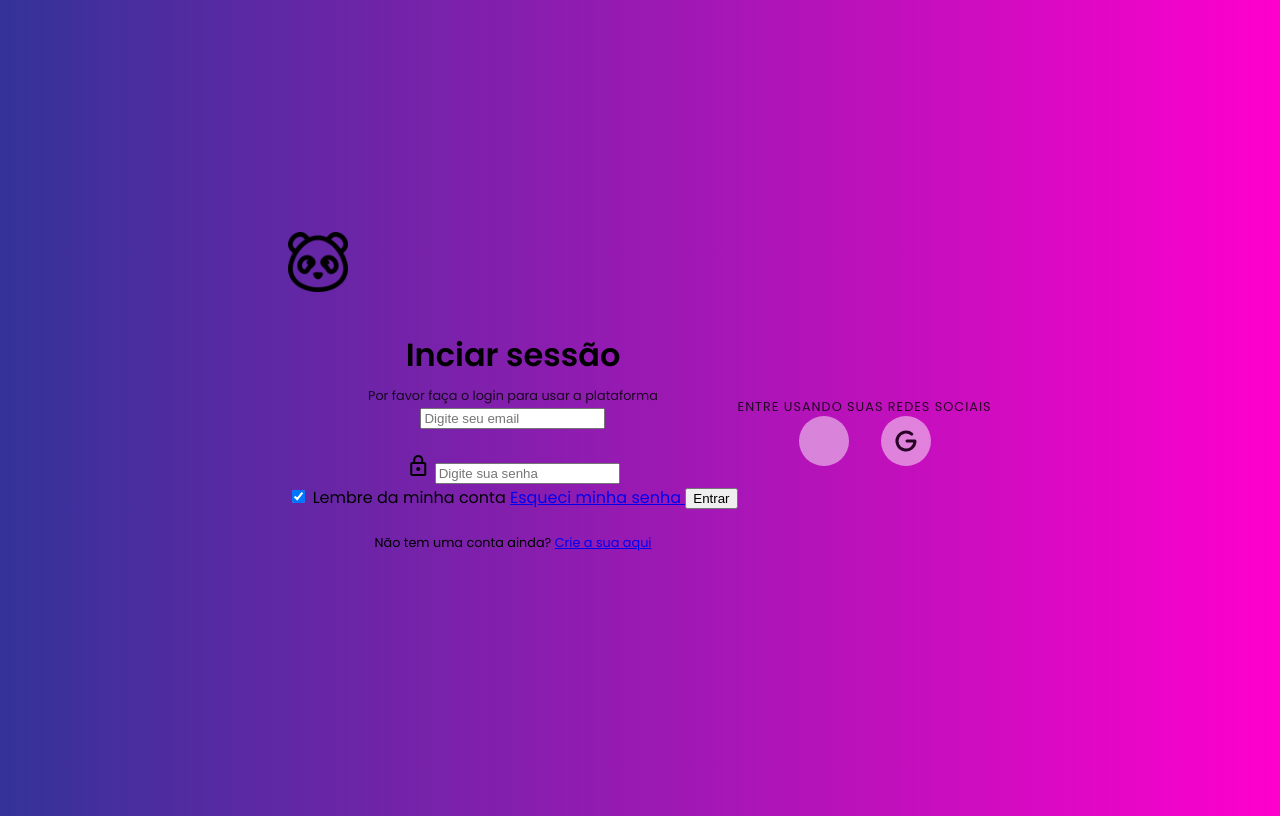
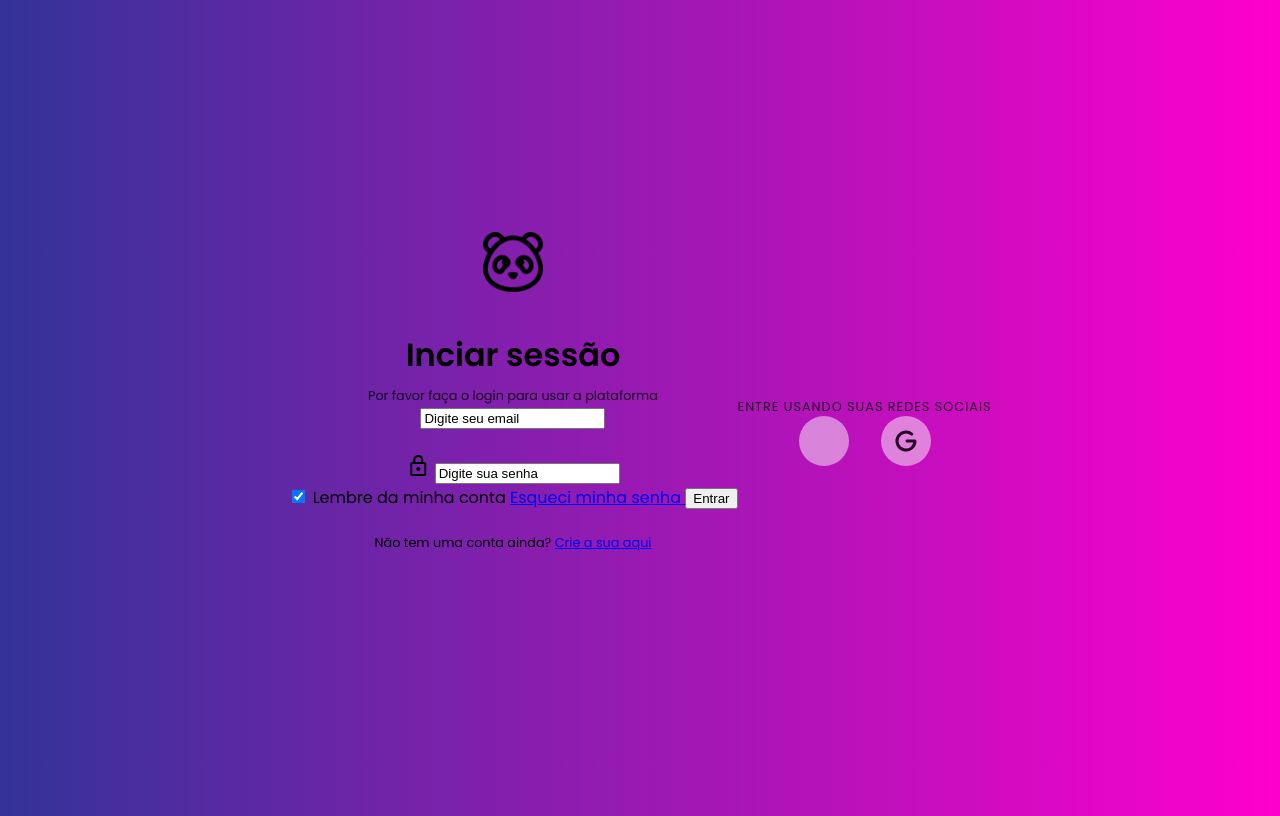
Before and after one commit to brunajpeg/P-gina-de-login, a plain HTML site: page index.html in a window 1280 px wide. Drawn offline with nearby package versions, Linux system fonts and the light colour scheme.

Commit message:
style.css

```diff
--- a/style.css
+++ b/style.css
@@ -1,3 +1,5 @@
+@import url("reset.css");
+
 @import url('https://fonts.googleapis.com/css2?family=Poppins:wght@400;600&display=swap');
 
 body {
@@ -43,6 +45,7 @@ body {
 /* ---------- */
 
 /* Login Card Standard */
+.login-card-logo,
 .login-card-header,
 .login-card-footer {
     text-align: center;
@@ -70,7 +73,7 @@ body {
     margin-bottom: .5rem;
 }
 
-.login-card-header h1 + div {
+.login-card-header h1+div {
     font-size: calc(1rem * .8);
     opacity: .8;
 }
@@ -124,6 +127,7 @@ body {
     background: rgba(255, 255, 255, .3);
     padding: 1rem 1.5rem;
     padding-left: calc(1rem * 3.5);
+    border-radius: 100px;
     width: 100%;
     transition: background .5s;
 }
@@ -193,6 +197,7 @@ body {
     transform: scale(1.1);
 }
 
+
 @media (max-width: 768px) {
     body {
         padding: 2rem 0;
```
